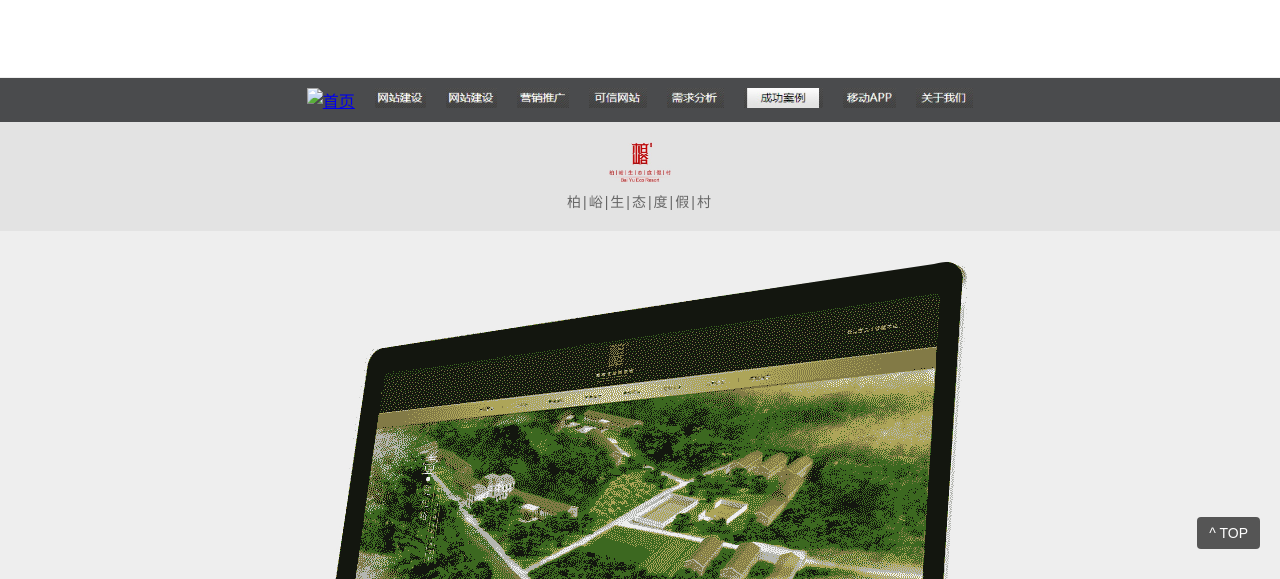
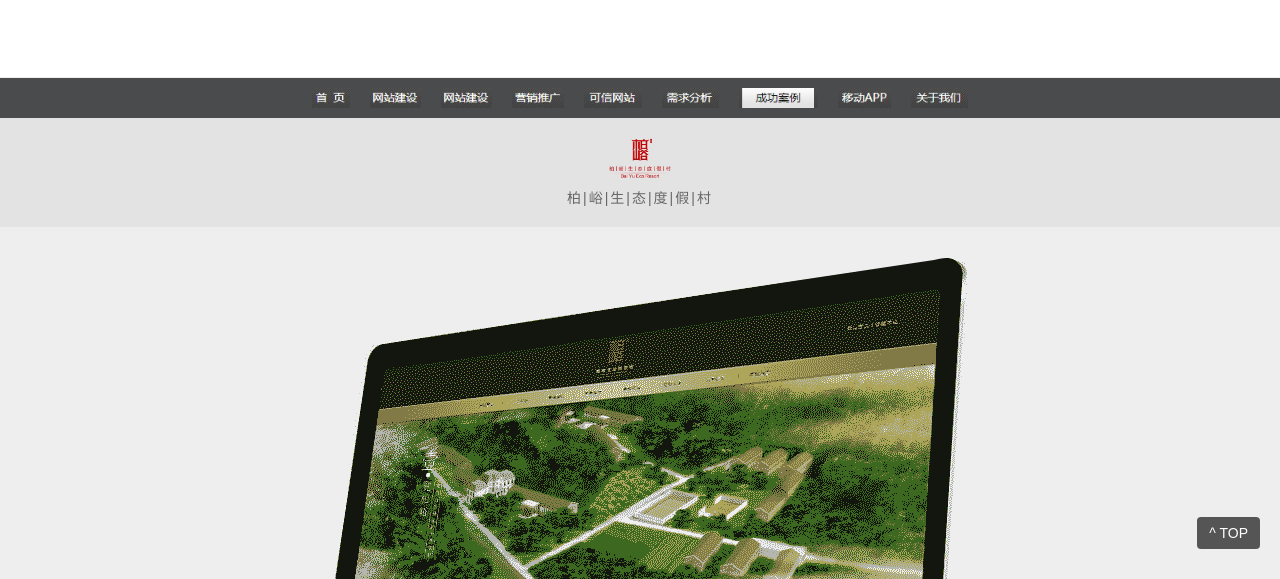
Before and after one commit to Menglin6666/Menglin6666.github.io, a plain HTML site: page index.html in a window 1280 px wide. Shown: the part 221-800 px from the top of the page. Drawn offline with Linux system fonts and the light colour scheme; files that its build step writes are made by us from their sources; files whose address does not match are found by name.

Commit message:
Update index.html

```diff
--- a/index.html
+++ b/index.html
@@ -125,7 +125,7 @@
         </div>
     </div>
     <nav class="nav-bar">
-        <a href="#" class="nav-item"><img src="images/在线茶叶商店PSD分层素材图片_03.jpg" alt="首页"></a>
+        <a href="#" class="nav-item"><img src="./在线茶叶商店PSD分层素材图片_03.jpg" alt="首页"></a>
         <a href="#" class="nav-item"><img src="images/在线茶叶商店PSD分层素材图片_05.jpg" alt="网站建设"></a>
         <a href="#" class="nav-item"><img src="images/在线茶叶商店PSD分层素材图片_05.jpg" alt="营销推广"></a>
         <a href="#" class="nav-item"><img src="images/在线茶叶商店PSD分层素材图片_07.jpg" alt="可信网站"></a>
@@ -256,4 +256,5 @@
     </footer>
     <a href="#" class="top-btn">^ TOP</a>
 </body>
+
 </html>
```
